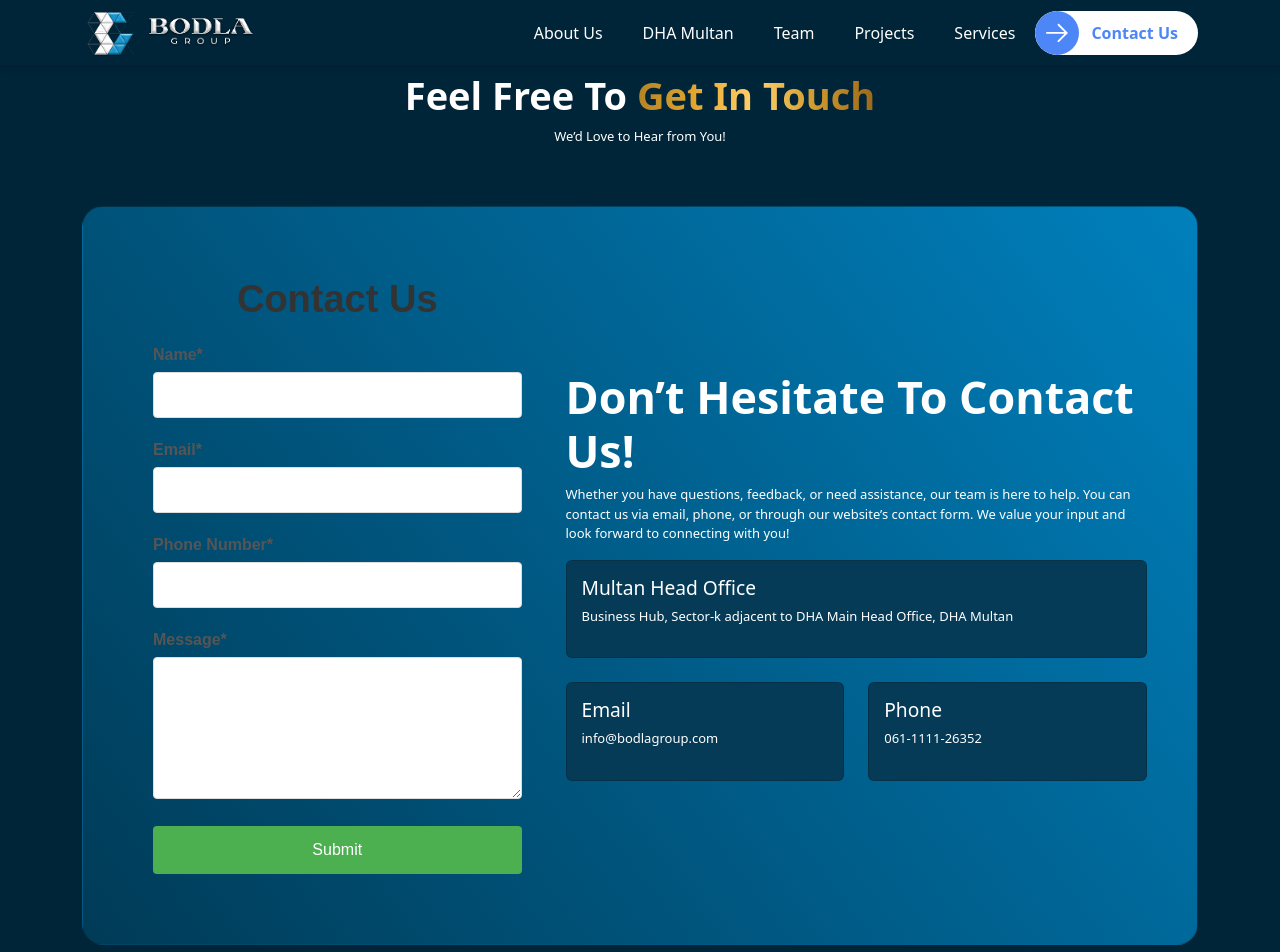
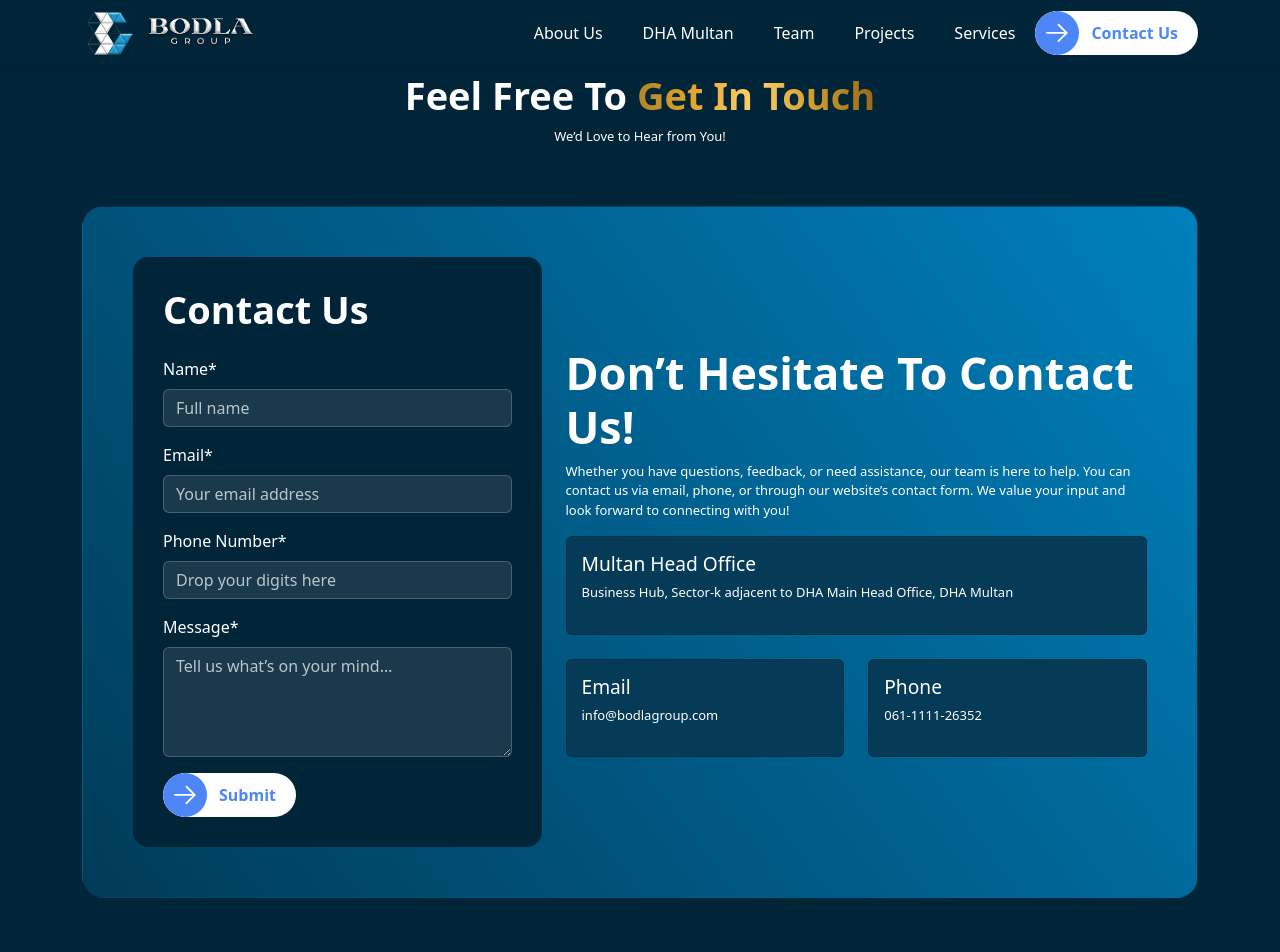
Before and after one commit to RaeesHaider321/Bodla-Group, a React (Create React App) app: page /Contact in a window 1280 px wide. Shown: the top 952 px of the page. Built offline with nearby package versions, Linux system fonts and the light colour scheme; grey boxes are pictures that could not be loaded.

Commit message:
contact form

```diff
--- a/src/App.css
+++ b/src/App.css
@@ -586,6 +586,7 @@
 .contact-form .form-control {
   background: rgb(255, 255, 255, .1);
   border-color: rgb(255, 255, 255, .2);
+  color: var(--white);
 }
 
 .contact-form .form-control::placeholder,
@@ -748,86 +749,8 @@
 
 
 
-.contact-form-container {
-  max-width: 600px;
-  margin: 0 auto;
-  padding: 20px;
-  font-family: Arial, sans-serif;
+.error-message {
+  color: #ff4d4d;        /* Red tone for error */
+  font-size: 14px;
+  margin-top: 4px;
 }
-
-.contact-form-container h2 {
-  text-align: center;
-  margin-bottom: 20px;
-  color: #333;
-}
-
-.form-group {
-  margin-bottom: 20px;
-}
-
-.form-group label {
-  display: block;
-  margin-bottom: 5px;
-  font-weight: bold;
-  color: #555;
-}
-
-.form-group input,
-.form-group textarea {
-  width: 100%;
-  padding: 10px;
-  border: 1px solid #ddd;
-  border-radius: 4px;
-  font-size: 16px;
-}
-
-.form-group textarea {
-  resize: vertical;
-}
-
-.error {
-  border-color: #ff4444 !important;
-}
-
-.error-message {
-  color: #ff4444;
-  font-size: 14px;
-  margin-top: 5px;
-  display: block;
-}
-
-button {
-  background-color: #4CAF50;
-  color: white;
-  padding: 12px 20px;
-  border: none;
-  border-radius: 4px;
-  cursor: pointer;
-  font-size: 16px;
-  width: 100%;
-}
-
-button:hover {
-  background-color: #45a049;
-}
-
-button:disabled {
-  background-color: #cccccc;
-  cursor: not-allowed;
-}
-
-.alert {
-  padding: 15px;
-  margin-bottom: 20px;
-  border-radius: 4px;
-}
-
-.alert-success {
-  background-color: #dff0d8;
-  color: #3c763d;
-}
-
-.alert-error {
-  background-color: #f2dede;
-  color: #a94442;
-}
--- a/src/components/ContactForm.js
+++ b/src/components/ContactForm.js
@@ -1,6 +1,8 @@
 import React, { useState } from 'react';
 import axios from 'axios';
-
+import { Form} from 'react-bootstrap';
+import BodlaButton from './Button';
+import Icons from "../components/Icon";
 const ContactForm = () => {
   const [formData, setFormData] = useState({
     name: '',
@@ -124,8 +126,8 @@
   };
 
   return (
-    <div className="contact-form-container">
-      <h2>Contact Us</h2>
+    <div className="contact-form">
+      <h2 className="text-2xl font-bold mb-4">Contact Us</h2>
       {submitStatus === 'success' && (
         <div className="alert alert-success">
           Thank you for your message! We'll get back to you soon.
@@ -138,9 +140,9 @@
       )}
 
       <form onSubmit={handleSubmit} noValidate>
-        <div className="form-group">
-          <label htmlFor="name">Name*</label>
-          <input
+      <Form.Group className="mb-3">
+          <Form.Label htmlFor="name">Name*</Form.Label>
+          <Form.Control placeholder="Full name"
             type="text"
             id="name"
             name="name"
@@ -148,12 +150,12 @@
             onChange={handleChange}
             className={errors.name ? 'error' : ''}
           />
-          {errors.name && <span className="error-message">{errors.name}</span>}
-        </div>
+          {errors.name && <span className="error-message text-sm">{errors.name}</span>}
+        </Form.Group>
 
-        <div className="form-group">
-          <label htmlFor="email">Email*</label>
-          <input
+        <Form.Group className="mb-3">
+          <Form.Label htmlFor="email">Email*</Form.Label>
+          <Form.Control placeholder="Your email address"
             type="email"
             id="email"
             name="email"
@@ -161,12 +163,12 @@
             onChange={handleChange}
             className={errors.email ? 'error' : ''}
           />
-          {errors.email && <span className="error-message">{errors.email}</span>}
-        </div>
+          {errors.email && <span className="error-message text-sm">{errors.email}</span>}
+        </Form.Group>
 
-        <div className="form-group">
-          <label htmlFor="phone">Phone Number*</label>
-          <input
+        <Form.Group className="mb-3">
+          <Form.Label htmlFor="phone">Phone Number*</Form.Label>
+          <Form.Control placeholder="Drop your digits here"
             type="tel"
             id="phone"
             name="phone"
@@ -174,25 +176,28 @@
             onChange={handleChange}
             className={errors.phone ? 'error' : ''}
           />
-          {errors.phone && <span className="error-message">{errors.phone}</span>}
-        </div>
+          {errors.phone && <span className="error-message text-sm">{errors.phone}</span>}
+        </Form.Group>
 
-        <div className="form-group">
-          <label htmlFor="message">Message*</label>
-          <textarea
+        <Form.Group className="mb-3">
+          <Form.Label htmlFor="message">Message*</Form.Label>
+          <Form.Control as="textarea" rows={4} placeholder="Tell us what’s on your mind…"
             id="message"
             name="message"
             value={formData.message}
             onChange={handleChange}
-            rows="5"
             className={errors.message ? 'error' : ''}
-          ></textarea>
-          {errors.message && <span className="error-message">{errors.message}</span>}
-        </div>
+          />
+          {errors.message && <span className="error-message text-sm">{errors.message}</span>}
+        </Form.Group>
 
-        <button type="submit" disabled={isSubmitting}>
-          {isSubmitting ? 'Sending...' : 'Submit'}
-        </button>
+        <BodlaButton
+            disabled={isSubmitting}
+            text={isSubmitting ? 'Sending...' : 'Submit'}
+            icon={<Icons name="rightArrow" />}
+            variant="primary"
+            type="submit"
+          />
       </form>
     </div>
   );
```
